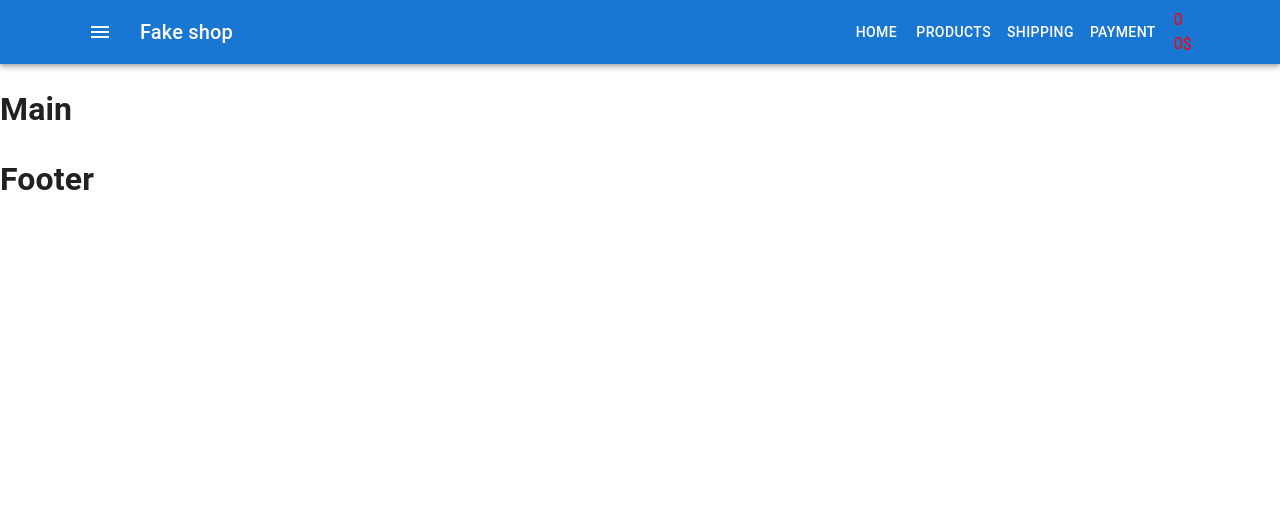
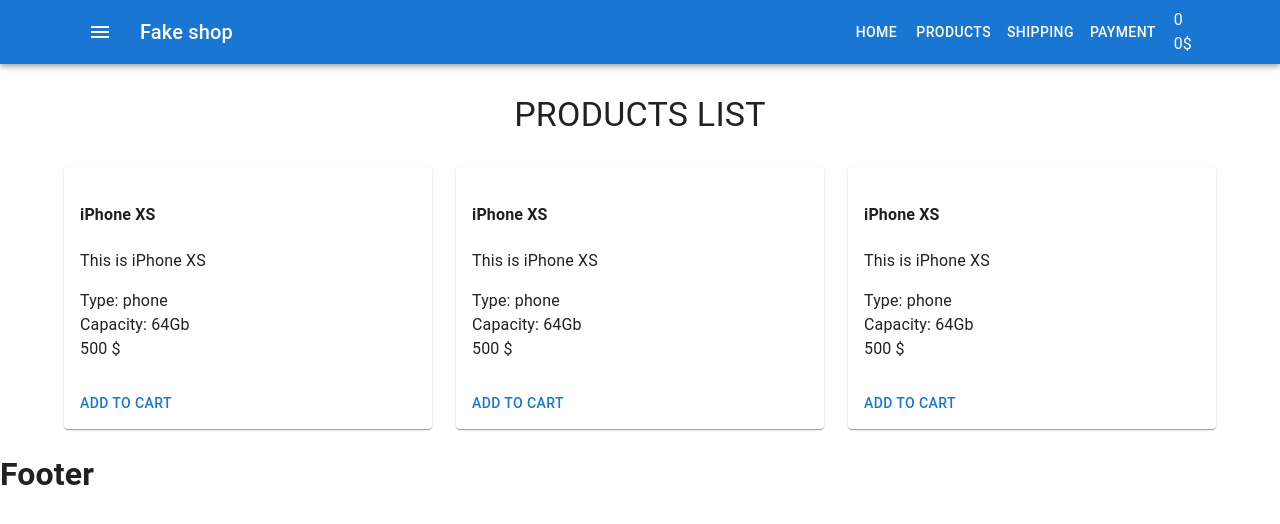
Before and after one commit to ogienkoura/react-shop-project, a React (Create React App) app: page / in a window 1280 px wide. Shown: the top 524 px of the page. Built offline with nearby package versions, Linux system fonts and the light colour scheme.

Commit message:
add product item

```diff
--- a/src/components/Cart/CartHeader.scss
+++ b/src/components/Cart/CartHeader.scss
@@ -1,6 +1,3 @@
 .CartHeader {
     margin-left: 10px;
-    div {
-        color: red;
-    }
 }
--- /dev/null
+++ b/src/components/Products/ProductListItem.js
@@ -0,0 +1,19 @@
+import React from 'react'
+import { Card, CardActions, CardContent, Button } from '@mui/material'
+
+export const ProductListItem = () => {
+    return (
+        <Card>
+            <CardContent>
+                <h4>iPhone XS</h4>
+                <p>This is iPhone XS</p>
+                <div>Type: phone</div>
+                <div>Capacity: 64Gb</div>
+                <div>500 $</div>
+            </CardContent>
+            <CardActions>
+                <Button>Add to cart</Button>
+            </CardActions>
+        </Card>
+    )
+}
--- /dev/null
+++ b/src/components/Products/ProductsList.js
@@ -0,0 +1,38 @@
+import React from 'react'
+import { Grid, Typography } from '@mui/material'
+import { ProductListItem } from './ProductListItem'
+
+export const ProductsList = () => {
+    return (
+        <>
+            <Typography
+                variant="h4"
+                align="center"
+                style={{
+                    margin: '30px 0',
+                    textTransform: 'uppercase',
+                }}
+            >
+                Products List
+            </Typography>
+
+            <Grid
+                container
+                spacing={3}
+                direction="row"
+                justifyContent="center"
+                alignItems="center"
+            >
+                <Grid item xs={12} sm={6} md={4}>
+                    <ProductListItem />
+                </Grid>
+                <Grid item xs={12} sm={6} md={4}>
+                    <ProductListItem />
+                </Grid>
+                <Grid item xs={12} sm={6} md={4}>
+                    <ProductListItem />
+                </Grid>
+            </Grid>
+        </>
+    )
+}
--- /dev/null
+++ b/src/components/Products/ProductsListItem.scss
@@ -0,0 +1,4 @@
+.add-to-cart-block {
+    text-align: center;
+    margin-bottom: 20px;
+}
--- a/src/container/Main/Main.js
+++ b/src/container/Main/Main.js
@@ -1,9 +1,13 @@
 import React from 'react'
+import { Container } from '@mui/system'
+import { ProductsList } from 'components/Products/ProductsList'
 
 export const Main = () => {
     return (
         <>
-            <h1>Main</h1>
+            <Container>
+                <ProductsList />
+            </Container>
         </>
     )
 }
```
